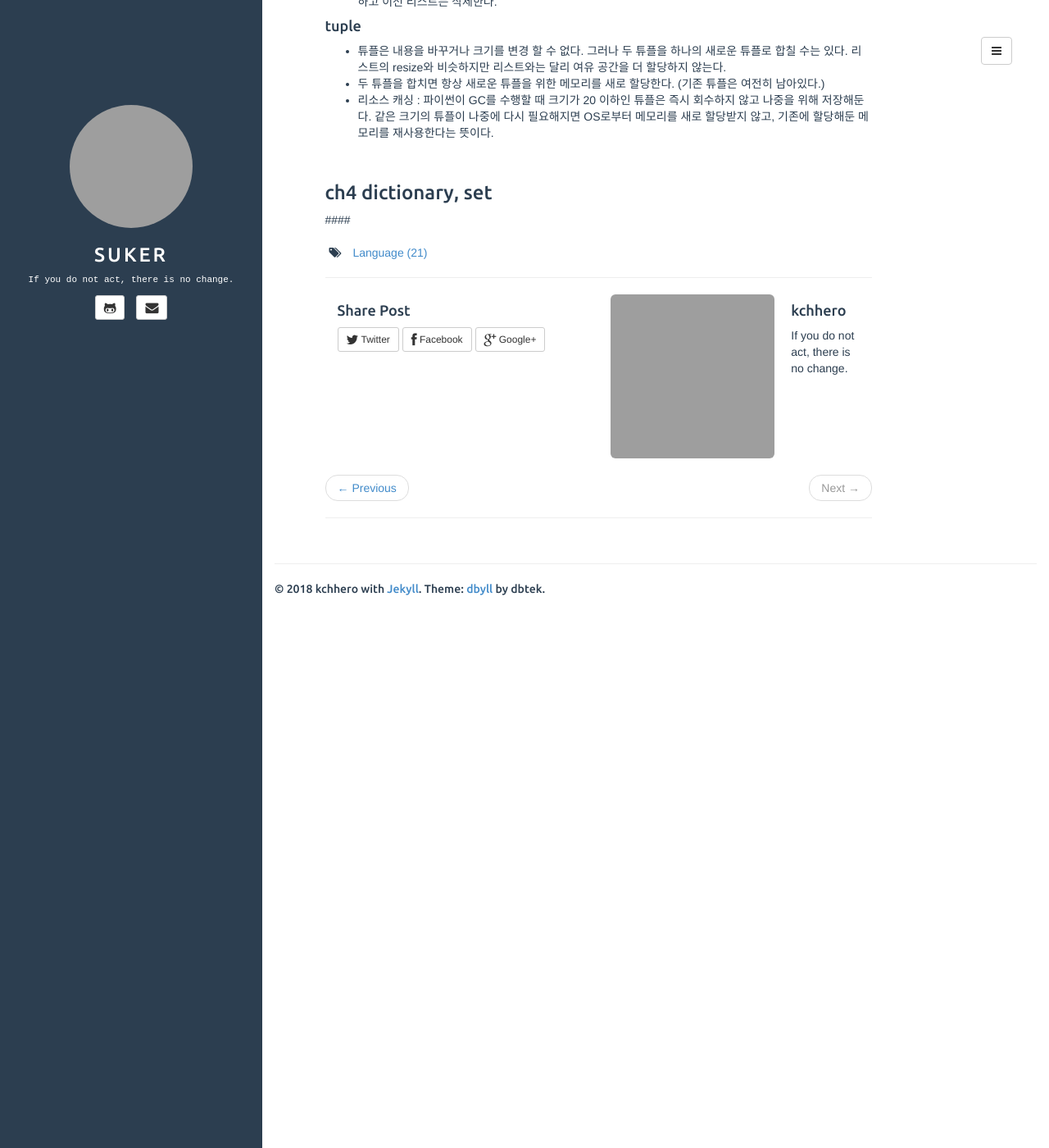
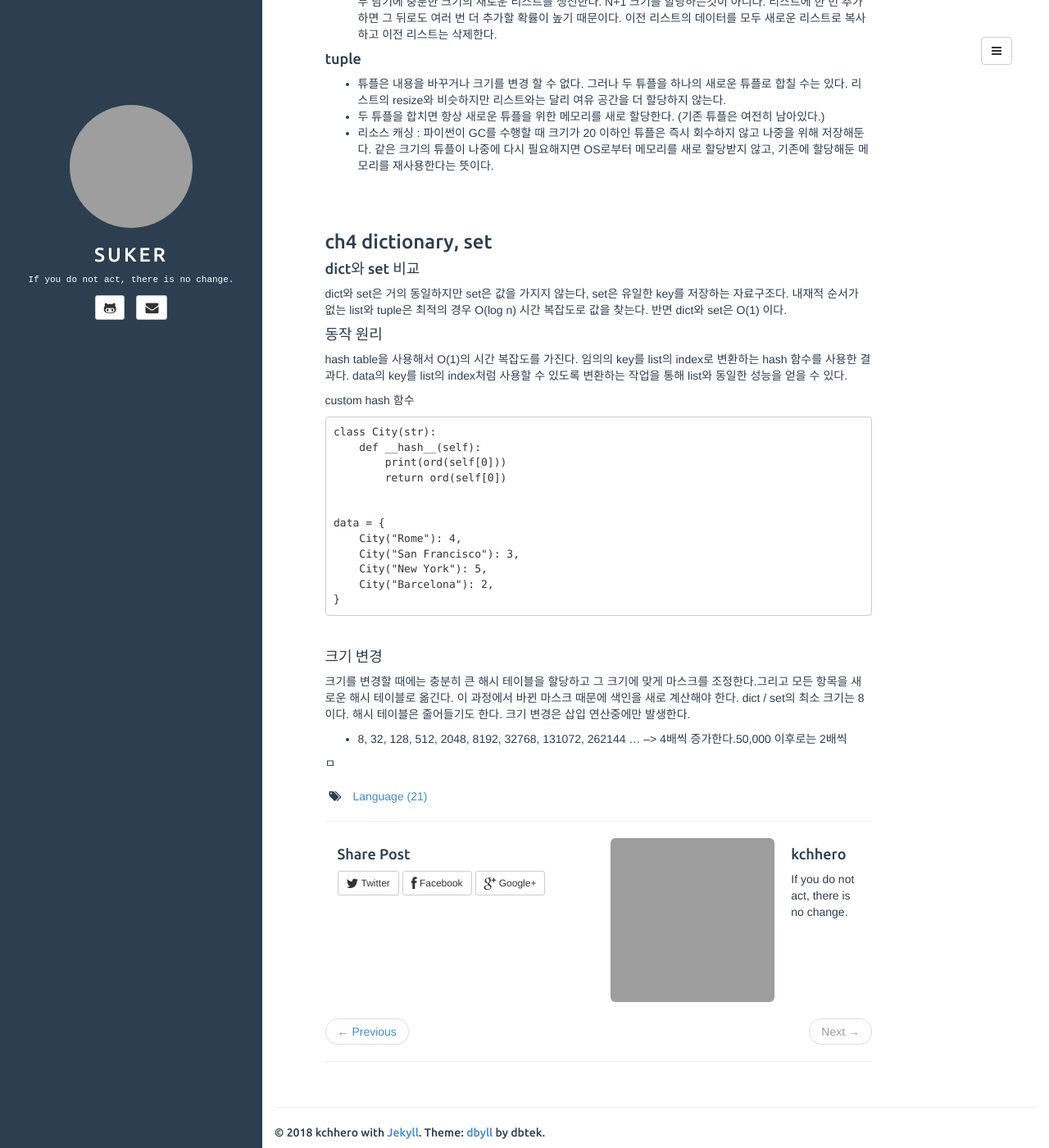
Before and after one commit to kchhero/kchhero.github.io, a Jekyll site: the page built from _posts/2018-06-26-language-high-performance-python-ch3_4.md, in a window 1280 px wide and 1400 px high, scrolled down 688 px. Shown: the whole window at 82% size. Built offline with Jekyll 4.4.1, drawn with Linux system fonts in a browser that asks for light colours; some of the changed text lies outside the part shown; grey boxes are pictures that could not be loaded.

Commit message:
update 2018-06-26-language-high-performance-python-ch3_4.md

````diff
--- a/_posts/2018-06-26-language-high-performance-python-ch3_4.md
+++ b/_posts/2018-06-26-language-high-performance-python-ch3_4.md
@@ -1,10 +1,12 @@
 ---
-title: 'Python> High Performance Python(2)'
 layout: post
 tags:
   - Language
+title: 'Python> High Performance Python(2)'
 category: programming
 ---
+summary : chapter3,4 내용 정리/요약, list / tuple, dict / set
+
 ### ch3 list, tuple
 
 #### list
@@ -44,7 +46,38 @@ def linear_search(needle, array):
 
 
 <br>
+<br>
 
 ### ch4 dictionary, set
 
-####
+#### dict와 set 비교
+dict와 set은 거의 동일하지만 set은 값을 가지지 않는다, set은 유일한 key를 저장하는 자료구조다.
+내재적 순서가 없는 list와 tuple은 최적의 경우 O(log n) 시간 복잡도로 값을 찾는다. 반면 dict와 set은 O(1) 이다.
+
+#### 동작 원리
+hash table을 사용해서 O(1)의 시간 복잡도를 가진다. 임의의 key를 list의 index로 변환하는 hash 함수를 사용한 결과다. data의 key를 list의 index처럼 사용할 수 있도록 변환하는 작업을 통해 list와 동일한 성능을 얻을 수 있다.
+
+custom hash 함수
+```
+class City(str):
+    def __hash__(self):
+        print(ord(self[0]))
+        return ord(self[0])
+
+
+data = {
+    City("Rome"): 4,
+    City("San Francisco"): 3,
+    City("New York"): 5,
+    City("Barcelona"): 2,
+}
+```
+
+<br>
+
+#### 크기 변경
+크기를 변경할 때에는 충분히 큰 해시 테이블을 할당하고 그 크기에 맞게 마스크를 조정한다.그리고 모든 항목을 새로운 해시 테이블로 옮긴다. 이 과정에서 바뀐 마스크 때문에 색인을 새로 계산해야 한다.
+dict / set의 최소 크기는 8이다. 해시 테이블은 줄어들기도 한다. 크기 변경은 삽입 연산중에만 발생한다.
+- 8, 32, 128, 512, 2048, 8192, 32768, 131072, 262144 ...  --> 4배씩 증가한다.50,000 이후로는 2배씩
+
+ㅁ
````
